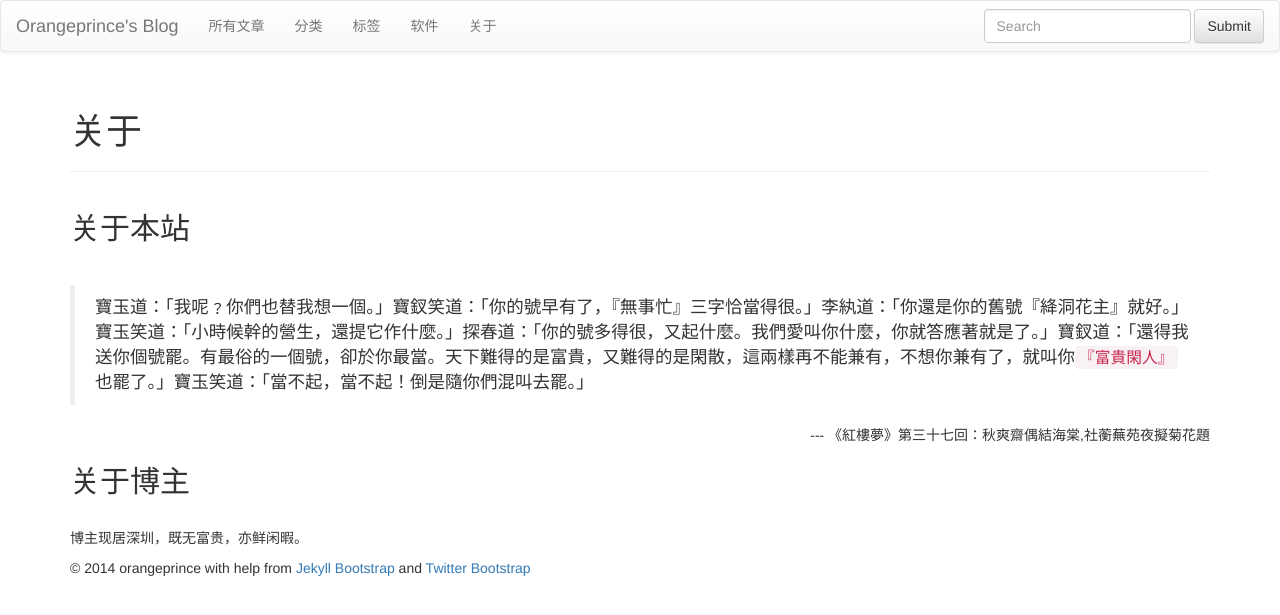
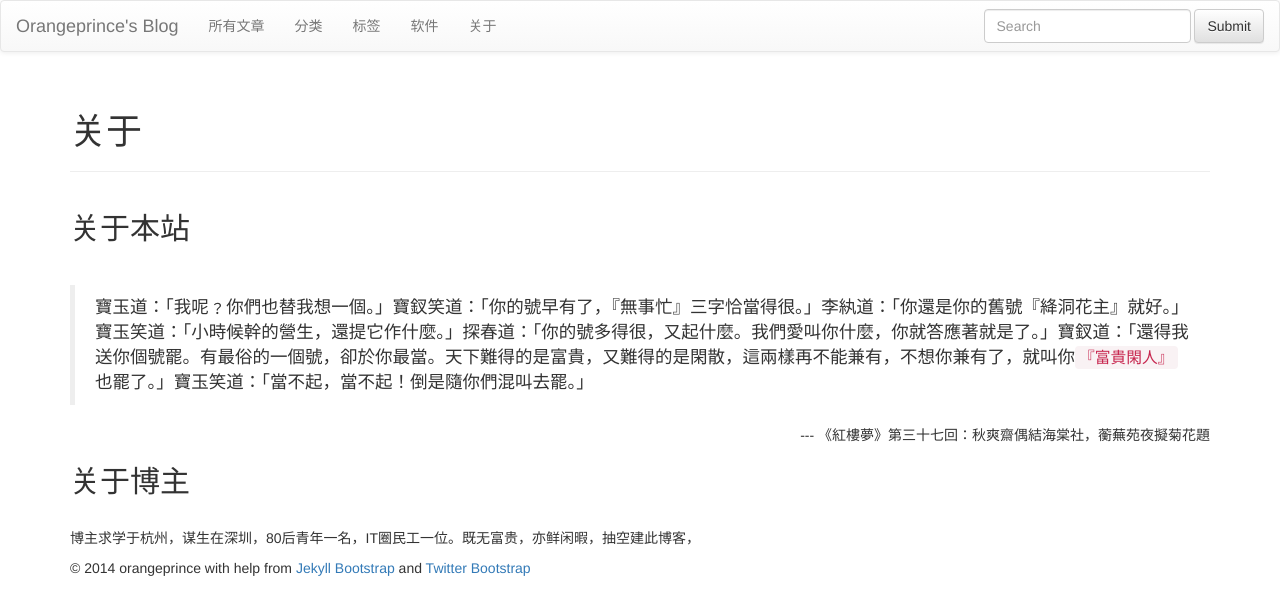
Before and after one commit to orangeprince/orangeprince.github.io, a Jekyll site: the page built from about.md, in a window 1280 px wide. Shown: the top 615 px of the page. Built offline with Jekyll 4.4.1, drawn with Linux system fonts in a browser that asks for light colours; nearby versions of some CDN libraries; library files that are not in the unit come from our copies; comment, search, counter and statistics services are not loaded.

Commit message:
modified:   about.md

```diff
--- a/about.md
+++ b/about.md
@@ -10,10 +10,10 @@ title : 关于
 ---
 <br/>
 >寶玉道：「我呢﹖你們也替我想一個。」寶釵笑道：「你的號早有了，『無事忙』三字恰當得很。」李紈道：「你還是你的舊號『絳洞花主』就好。」寶玉笑道：「小時候幹的營生，還提它作什麼。」探春道：「你的號多得很，又起什麼。我們愛叫你什麼，你就答應著就是了。」寶釵道：「還得我送你個號罷。有最俗的一個號，卻於你最當。天下難得的是富貴，又難得的是閑散，這兩樣再不能兼有，不想你兼有了，就叫你`『富貴閑人』`也罷了。」寶玉笑道：「當不起，當不起！倒是隨你們混叫去罷。」
-<div style='text-align: right;'> --- 《紅樓夢》第三十七回：秋爽齋偶結海棠,社蘅蕪苑夜擬菊花題  </div>
+<div style='text-align: right;'> --- 《紅樓夢》第三十七回：秋爽齋偶結海棠社，蘅蕪苑夜擬菊花題  </div>
 
 
 关于博主
 ---
 <br/>
-博主现居深圳，既无富贵，亦鲜闲暇。
+博主求学于杭州，谋生在深圳，80后青年一名，IT圈民工一位。既无富贵，亦鲜闲暇，抽空建此博客，
```
